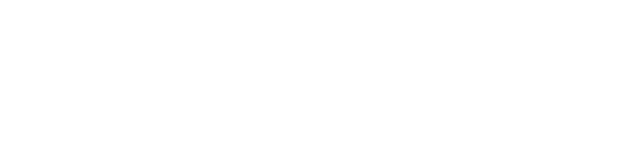
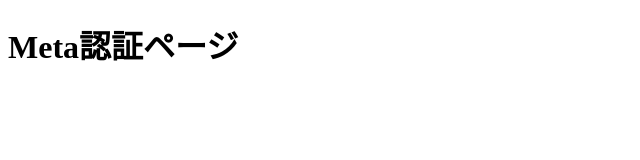
Before and after one commit to mhiroe/e2mc-pages, a website: page docs/_includes/head.html in a window 1280 px wide. Shown: the whole page, without its empty margins (0-640 px from the left). Drawn offline with Linux system fonts and the light colour scheme.

Commit message:
move meta

```diff
--- a/docs/_includes/head.html
+++ b/docs/_includes/head.html
@@ -2,9 +2,13 @@
 <html lang="ja">
   <head>
     <meta charset="UTF-8" />
+    <title>Meta認証用ページ</title>
     <meta
       name="facebook-domain-verification"
       content="jywr8yqy0lov1ic4uq5z9p3ukx4wfm"
     />
   </head>
+  <body>
+    <h1>Meta認証ページ</h1>
+  </body>
 </html>
```
Also changed, not shown: docs/_layouts/default.html (added, +3 -0 lines), 1 other file.
